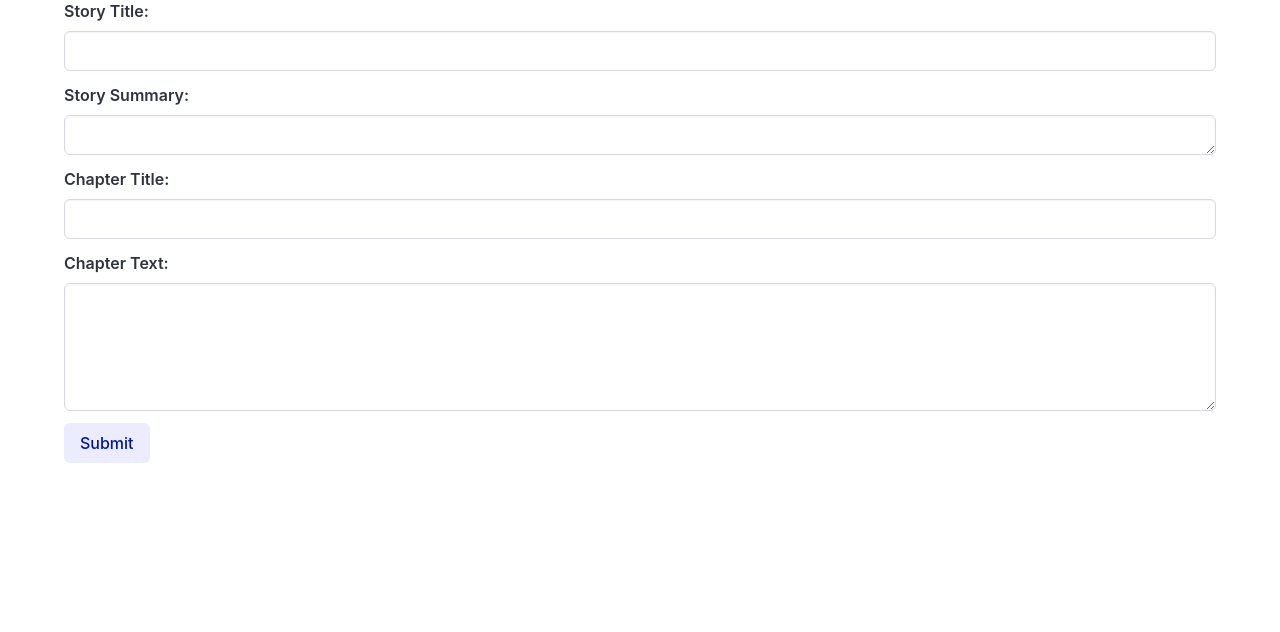
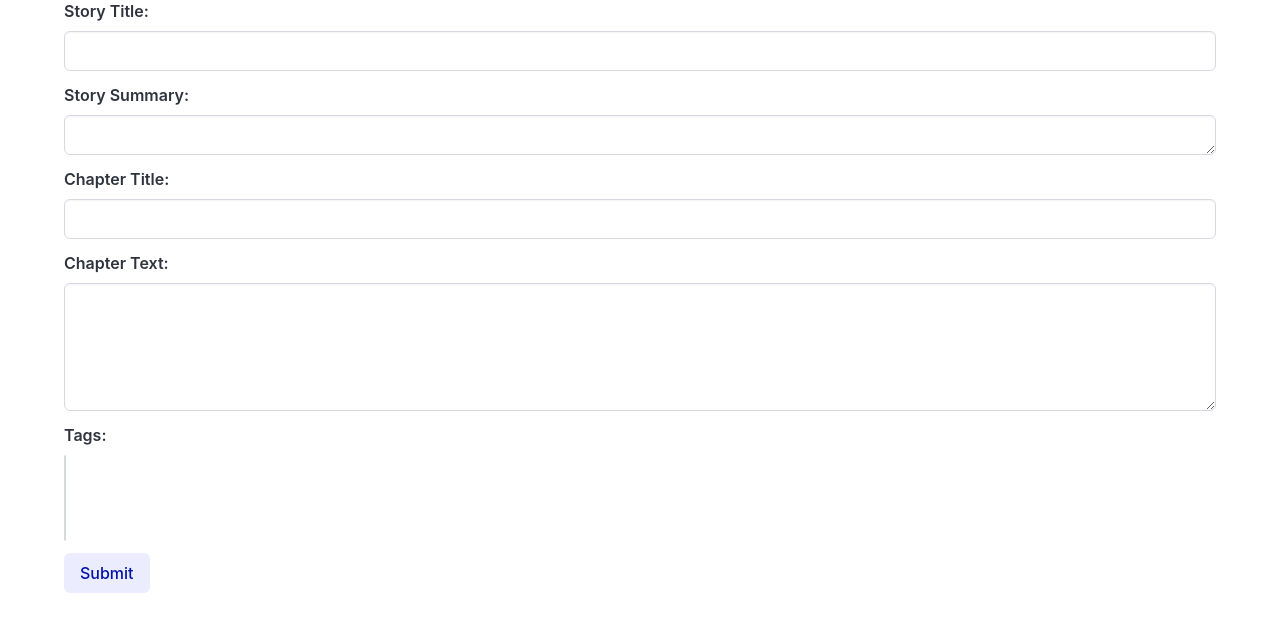
Before and after one commit to jruss06/ficition, a Django app: page /story/add in a window 1280 px wide. Shown: the part 137-769 px from the top of the page. Run offline with Django 5.2, Linux system fonts and the light colour scheme; data that the repository does not hold is empty.

Commit message:
add select to ui

```diff
--- a/story/templates/story/addstory.html
+++ b/story/templates/story/addstory.html
@@ -27,6 +27,17 @@
 		</div>
 	</div>
 
+	<div class="field">
+		<label class="label" for="tags">Tags:</label>
+		<div class="select is-multiple">
+			<select name="tags" id="tags" multiple>
+				{% for tag in tags %}
+				<option value="{{tag.id}}">{{tag.name}}</option>
+				{% endfor %}
+			</select>
+		</div>
+	</div>
+
 	<button class="button is-link is-light" type="submit">Submit</button>
 </form>
 
--- a/story/views.py
+++ b/story/views.py
@@ -3,7 +3,7 @@
 from django.urls import reverse
 
 from .models import Story, Chapter
-
+from tags.models import Tag
 
 def index(request):
     story_list = Story.objects.order_by("-update_date")[:5]
@@ -19,7 +19,11 @@
     return render(request, "story/show.html", {"story": story, "chapter": chapter, "chapter_list": chapter_list})
 
 def addstory(request):
-    return render(request, "story/addstory.html")
+    tags = Tag.objects.all()
+    context = {
+        "tags": tags
+    }
+    return render(request, "story/addstory.html", context)
 
 def poststory(request):
     story = Story.objects.create(
```
Lines whose indentation alone changed are shown as unchanged.
